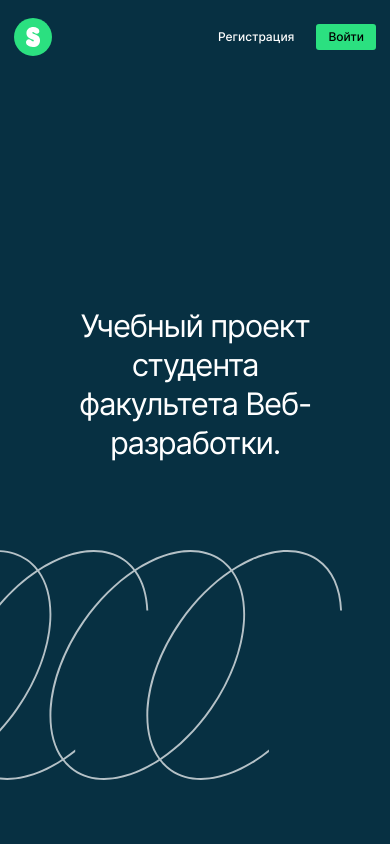
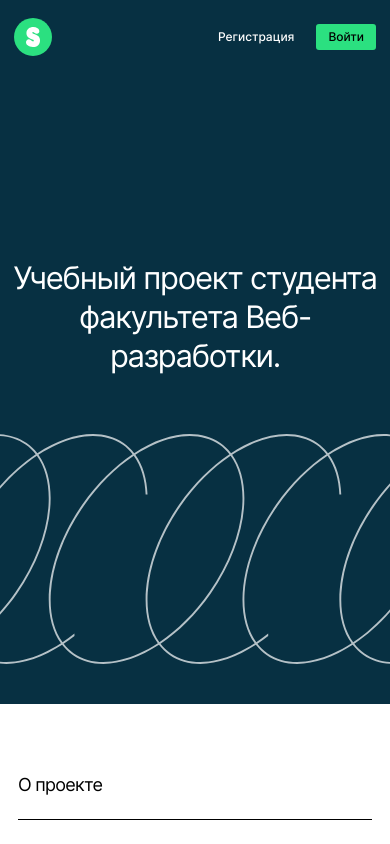
Before and after one commit to Olga-Sotula/movies-explorer-frontend, a React (Create React App) app: page / in a window 390 px wide. Shown: the top 844 px of the page. Built offline with nearby package versions, Linux system fonts and the light colour scheme.

Commit message:
fix: styled main320 by figma

```diff
--- a/src/components/Footer/Footer.css
+++ b/src/components/Footer/Footer.css
@@ -88,7 +88,7 @@
   }
 
   .footer__copyright {
-    margin-top: 30px;
+    margin-top: 20px;
     font-size: 12px;
     line-height: 15px;
   }
--- a/src/components/Portfolio/Portfolio.css
+++ b/src/components/Portfolio/Portfolio.css
@@ -87,6 +87,10 @@
     font-size: 14px;
   }
 
+  .portfolio__list {
+    gap: 15px;
+  }
+
   .portfolio__item {
     padding: 12px 0;
     font-size: 18px;
--- a/src/components/Promo/Promo.css
+++ b/src/components/Promo/Promo.css
@@ -47,10 +47,14 @@
 
 @media screen and (max-width: 600px) {
   .promo {
-    height: 630px;
-    padding-top: 182px;
+    padding-top: 134px;
     background-position: left 50% bottom 40px;
+  }
 
+  .promo__content {
+    height: 496px;
+    padding: 50px 10px 10px;
+    background-position: center bottom 40px;
   }
 
   .promo__title {
```
Also changed, not shown: src/components/NavAuth/NavAuth.css (line endings or trailing spaces).
